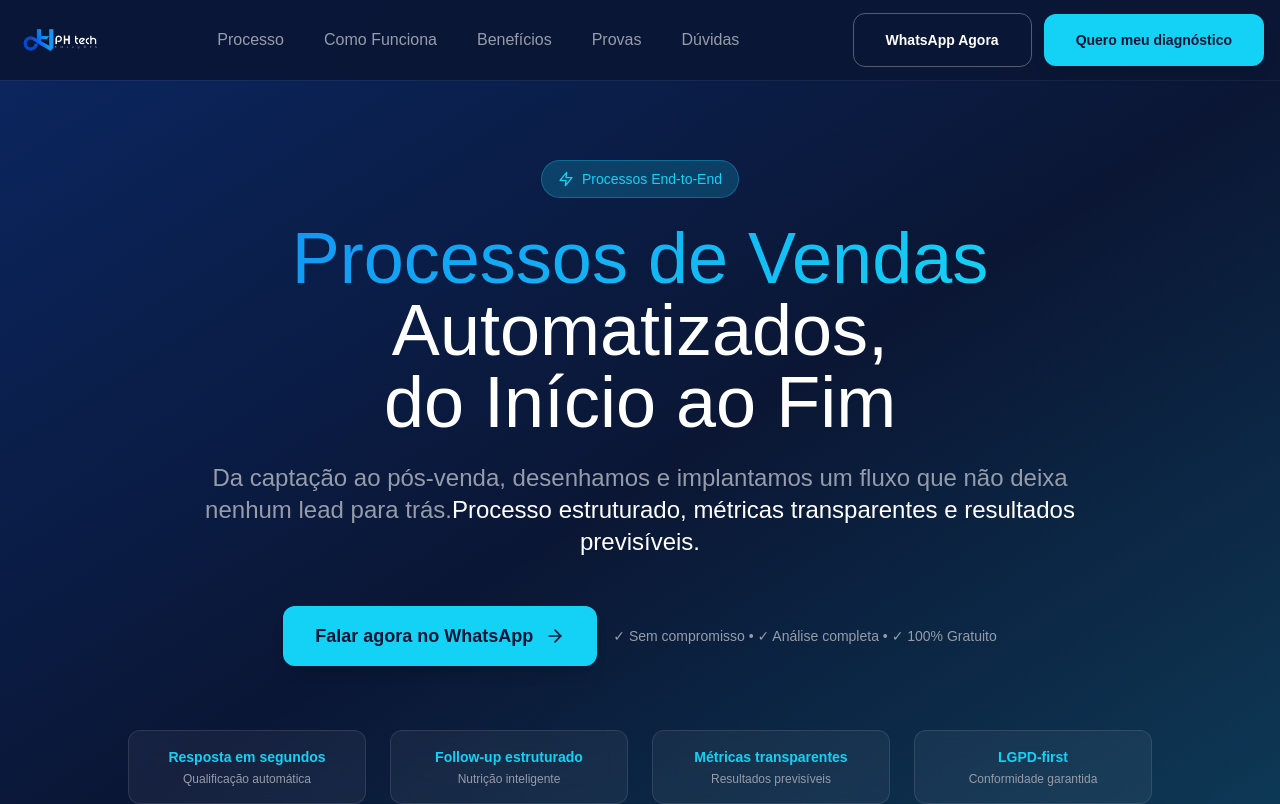
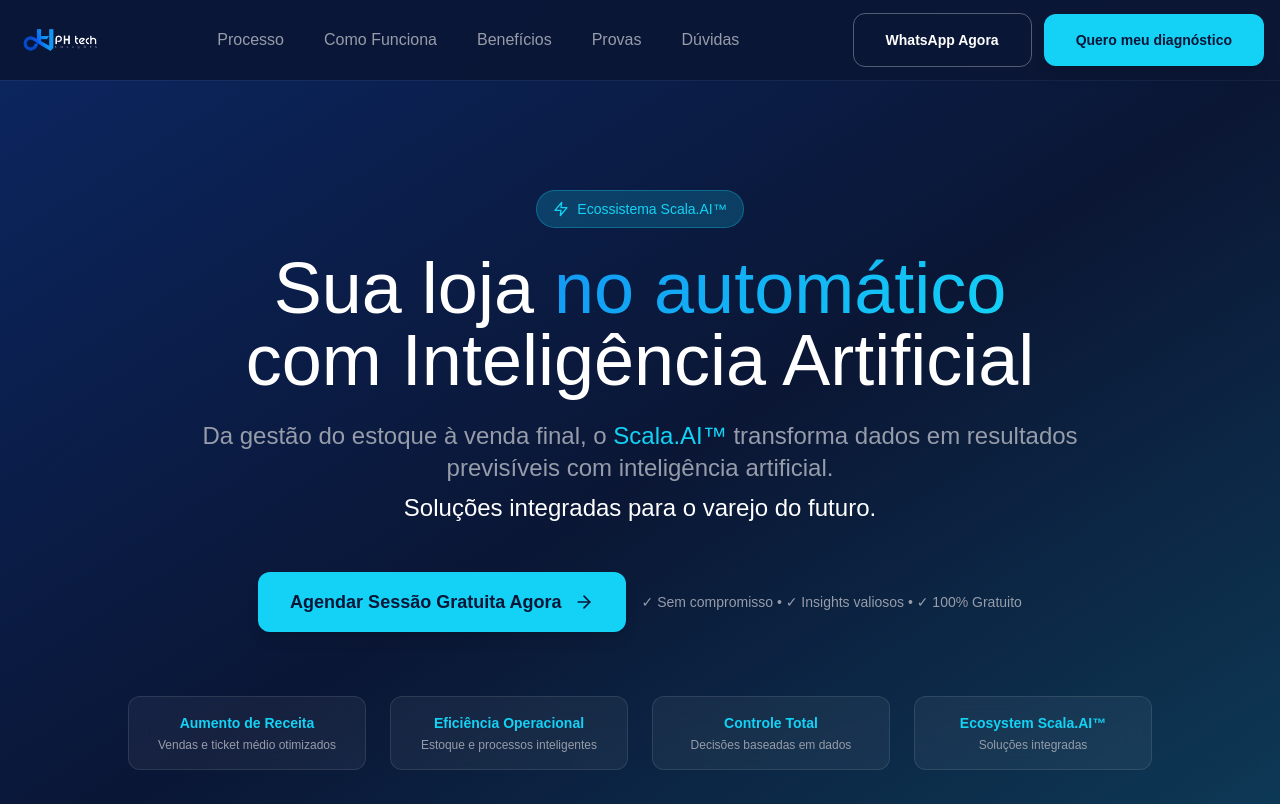
Before and after one commit to phtechsolucoes/LandingPage, a Next.js app: page / in a window 1280 px wide. Shown: the top 804 px of the page. Built offline with nearby package versions, Linux system fonts and the light colour scheme; a web font is replaced by a local one.

Commit message:
Update Hero.tsx

```diff
--- a/src/components/Hero.tsx
+++ b/src/components/Hero.tsx
@@ -6,7 +6,7 @@
 
 const Hero = () => {
   const handleWhatsAppClick = () => {
-    const whatsappUrl = 'https://wa.me/5575982300164?text=Olá%20PH%20Tech%2C%20quero%20meu%20diagnóstico%20gratuito'
+    const whatsappUrl = 'https://wa.me/5575982300164?text=Olá%20PH%20Tech%20Soluções,%20tenho%20interesse%20no%20ecossistema%20Scala.AI%20e%20gostaria%20de%20agendar%20uma%20sessão%20estratégica%20gratuita'
     window.open(whatsappUrl, '_blank', 'noopener')
   }
 
@@ -27,7 +27,7 @@
           >
             <span className="inline-flex items-center gap-2 bg-accent/20 text-accent border border-accent/30 px-4 py-2 rounded-full text-sm font-medium">
               <Zap size={16} />
-              Processos End-to-End
+              Ecossistema Scala.AI™
             </span>
           </motion.div>
 
@@ -37,9 +37,9 @@
             transition={{ duration: 0.8, delay: 0.2 }}
             className="font-arthaus text-4xl md:text-6xl lg:text-7xl mb-6 leading-tight"
           >
-            <span className="gradient-text">Processos de Vendas</span> Automatizados,
+            Sua loja <span className="gradient-text">no automático</span>
             <br />
-            do Início ao Fim
+            com Inteligência Artificial
           </motion.h1>
 
           <motion.p
@@ -48,8 +48,9 @@
             transition={{ duration: 0.8, delay: 0.4 }}
             className="text-xl md:text-2xl text-gray max-w-4xl mx-auto mb-12 leading-relaxed"
           >
-            Da captação ao pós-venda, desenhamos e implantamos um fluxo que não deixa nenhum lead para trás.
-            <span className="text-white font-medium">Processo estruturado, métricas transparentes e resultados previsíveis.</span>
+            Da gestão do estoque à venda final, o <span className="text-accent font-medium">Scala.AI™</span> transforma
+            dados em resultados previsíveis com inteligência artificial.
+            <span className="text-white font-medium block mt-2">Soluções integradas para o varejo do futuro.</span>
           </motion.p>
 
           <motion.div
@@ -62,12 +63,12 @@
               onClick={handleWhatsAppClick}
               className="btn-primary flex items-center gap-3 text-lg group"
             >
-              Falar agora no WhatsApp
+              Agendar Sessão Gratuita Agora
               <ArrowRight className="group-hover:translate-x-1 transition-transform" size={20} />
             </button>
 
             <p className="text-sm text-gray">
-              ✓ Sem compromisso • ✓ Análise completa • ✓ 100% Gratuito
+              ✓ Sem compromisso • ✓ Insights valiosos • ✓ 100% Gratuito
             </p>
           </motion.div>
 
@@ -78,10 +79,10 @@
             className="mt-16 grid grid-cols-1 md:grid-cols-4 gap-6 max-w-5xl mx-auto"
           >
             {[
-              { label: "Resposta em segundos", desc: "Qualificação automática" },
-              { label: "Follow-up estruturado", desc: "Nutrição inteligente" },
-              { label: "Métricas transparentes", desc: "Resultados previsíveis" },
-              { label: "LGPD-first", desc: "Conformidade garantida" }
+              { label: "Aumento de Receita", desc: "Vendas e ticket médio otimizados" },
+              { label: "Eficiência Operacional", desc: "Estoque e processos inteligentes" },
+              { label: "Controle Total", desc: "Decisões baseadas em dados" },
+              { label: "Ecosystem Scala.AI™", desc: "Soluções integradas" }
             ].map((benefit, index) => (
               <motion.div
                 key={index}
```
